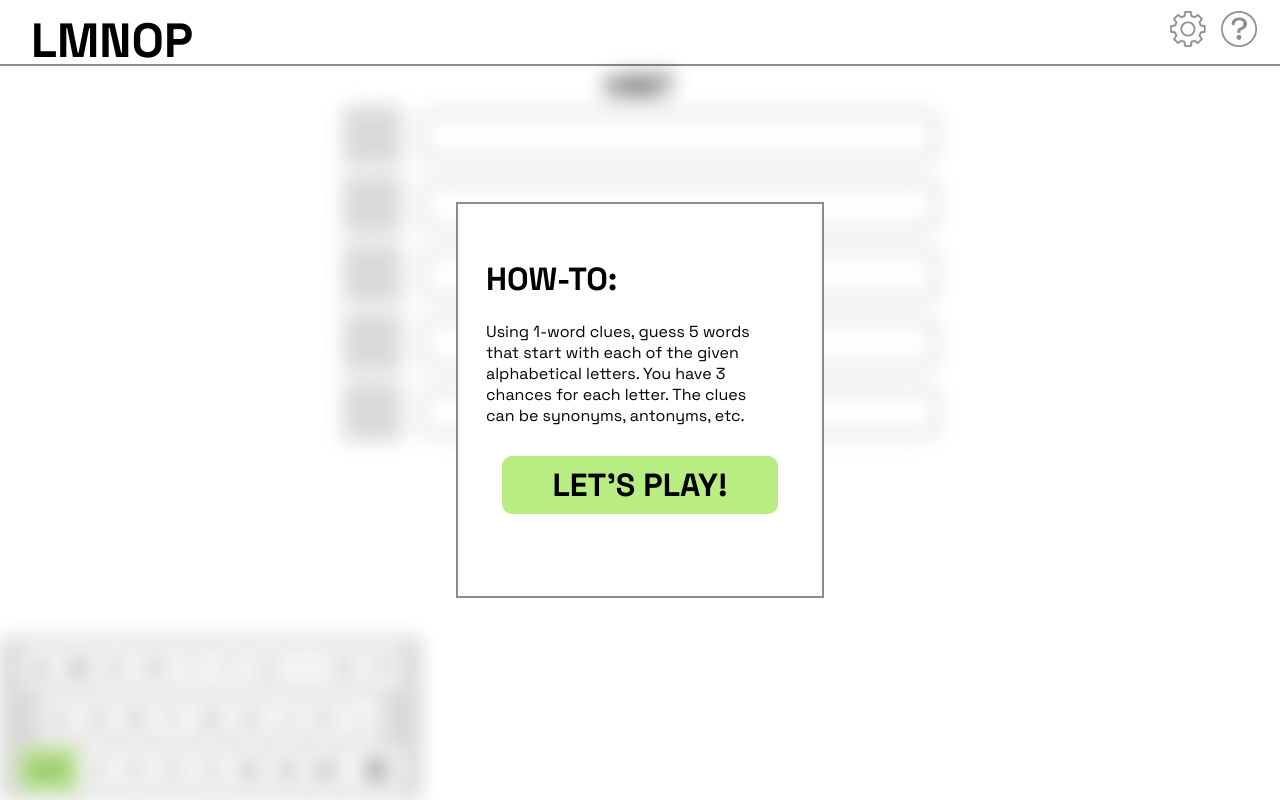
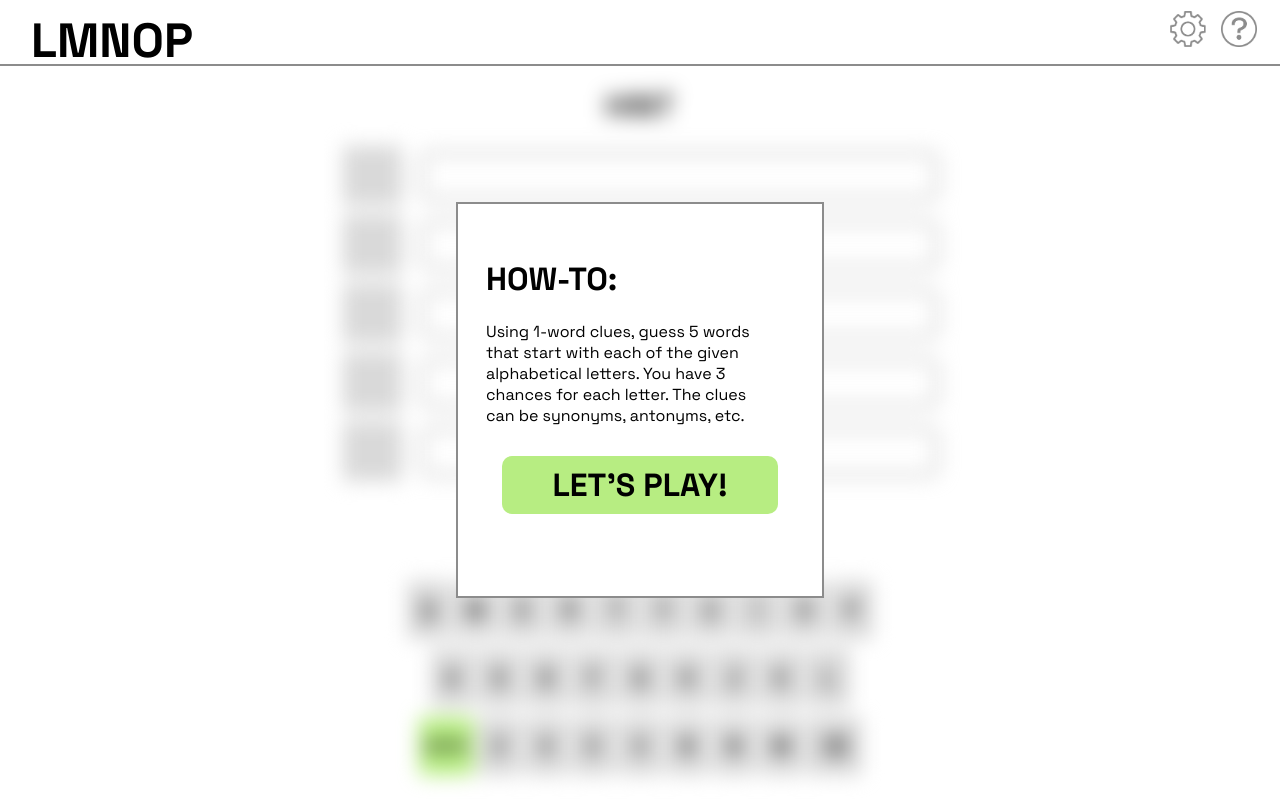
Before and after one commit to aconstas/LMNOP-REACT, a React (Vite) app: page / in a window 1280 px wide. Built offline with nearby package versions, Linux system fonts and the light colour scheme.

Commit message:
style: add media query for desktop users

```diff
--- a/src/components/CurrentHint/CurrentHint.module.css
+++ b/src/components/CurrentHint/CurrentHint.module.css
@@ -6,3 +6,10 @@
     justify-content: center;
     color: black;
 }
+
+/* Media query for desktop screens */
+@media (min-width: 500px) {
+    #hint {
+        margin: 20px 0;
+    }
+  }
--- a/src/components/Key/Key.module.css
+++ b/src/components/Key/Key.module.css
@@ -14,3 +14,12 @@
     width: 34px;
     border-radius: 5px;
   }
+
+  @media (min-width: 500px) {
+    .key {
+      height: 58px;
+      width: 43px;
+      background: #d9d9d9;
+      font-weight: 700;
+    }
+  }
--- a/src/components/Keyboard/Keyboard.module.css
+++ b/src/components/Keyboard/Keyboard.module.css
@@ -57,8 +57,21 @@
 }
 
 /* Media query for desktop screens */
-@media (min-width: 768px) {
+@media (min-width: 500px) {
   #keyboard {
-    width: 33vw;
+    width: 100vw;
+    background: none;
+    position: relative;
+    margin-top: 50px;
+  }
+
+  #backspaceKey {
+    height: 58px;
+    background: #d9d9d9;
+  }
+
+  #enterKey {
+    height: 58px;
+    font-weight: 700;
   }
 }
```
